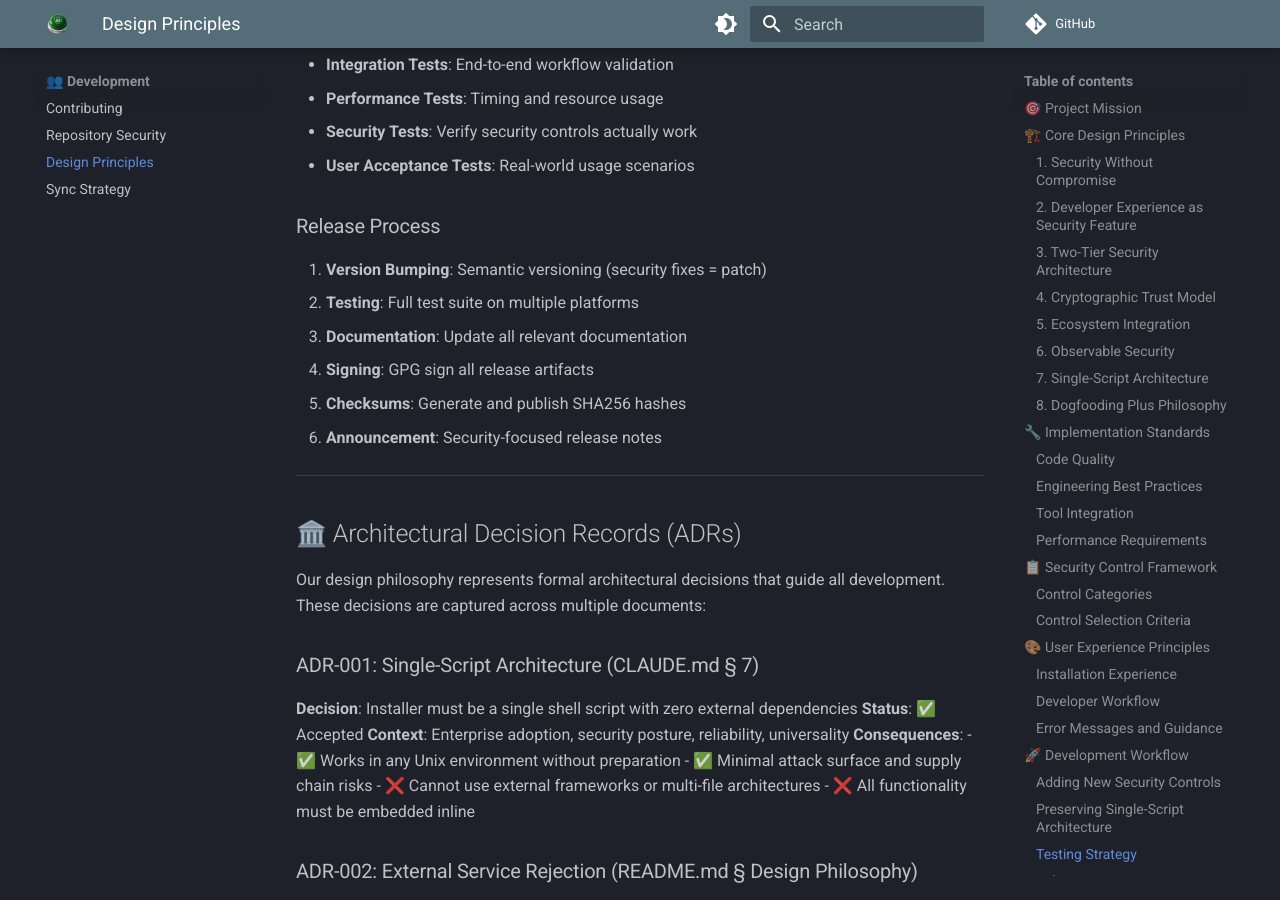
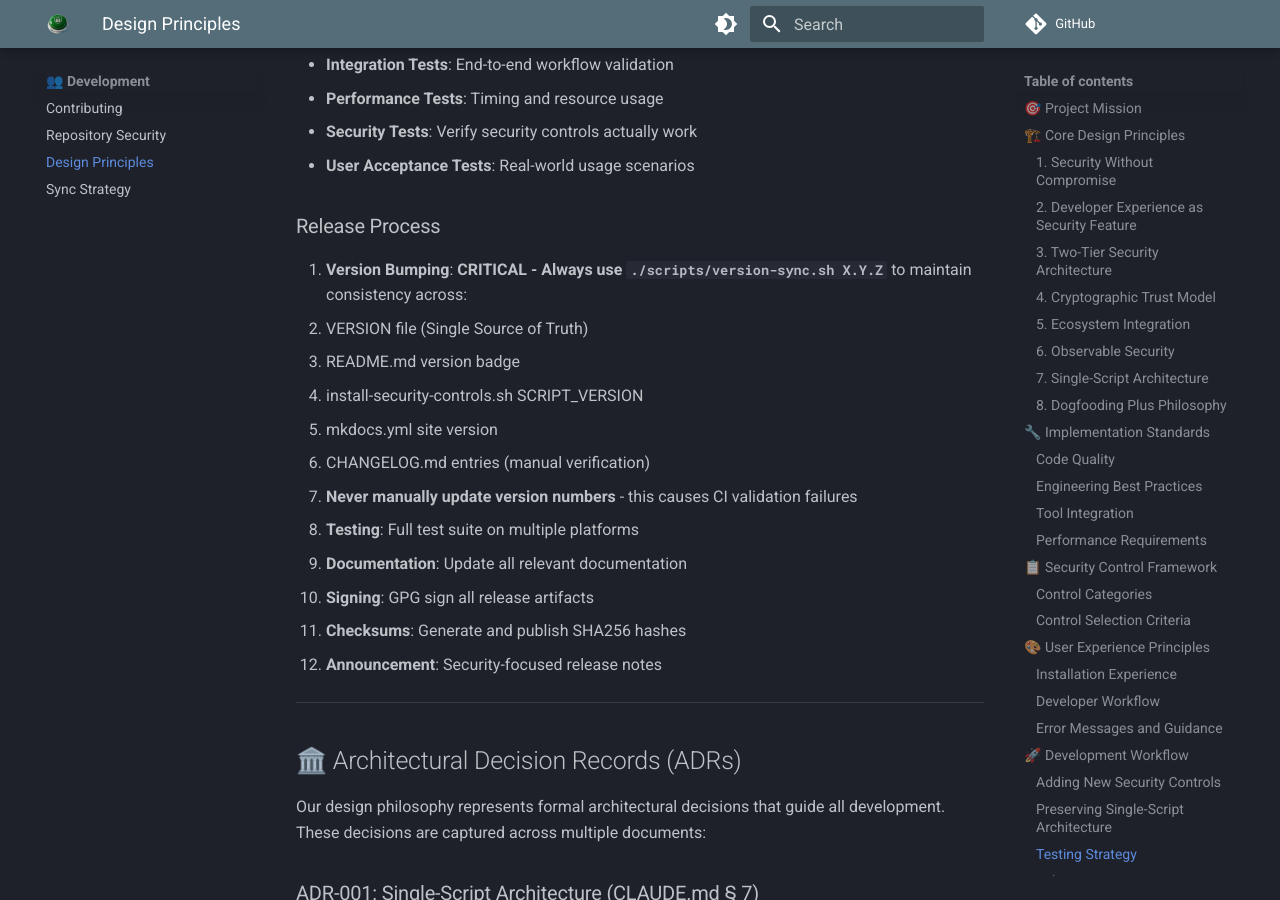
Before and after one commit to h4x0r/1-click-rust-sec, an MkDocs documentation site: the page built from docs/design-principles.md, in a window 1280 px wide and 900 px high, scrolled down 8548 px. Built offline with MkDocs 1.6.1 and Material for MkDocs 9.7.7, drawn with Linux system fonts in a browser that asks for light colours; comment, search, counter and statistics services are not loaded.

Commit message:
fix: correct version sync tool and document proper version bumping process
🔧 Fixed version synchronization issues:
• Fixed README.md version badge manually (0.4.5 → 0.4.7)
• Corrected version-sync.sh regex patterns for cross-platform compatibility
• Used [0-9][0-9]* instead of [0-9]\+ for BSD/macOS sed compatibility
• Added comprehensive version bumping guidelines to design principles
• Emphasized mandatory use of ./scripts/version-sync.sh for all version updates

This resolves the CI documentation validation failures.

🚀 Generated with [Claude Code](https://claude.ai/code)

Co-Authored-By: Claude <noreply@anthropic.com>

```diff
--- a/docs/design-principles.md
+++ b/docs/design-principles.md
@@ -362,7 +362,13 @@ GPG Root Key → Repository Signing → Release Signing → Component Verificati
 - **User Acceptance Tests**: Real-world usage scenarios
 
 ### Release Process
-1. **Version Bumping**: Semantic versioning (security fixes = patch)
+1. **Version Bumping**: **CRITICAL - Always use `./scripts/version-sync.sh X.Y.Z`** to maintain consistency across:
+   - VERSION file (Single Source of Truth)
+   - README.md version badge
+   - install-security-controls.sh SCRIPT_VERSION
+   - mkdocs.yml site version
+   - CHANGELOG.md entries (manual verification)
+   - **Never manually update version numbers** - this causes CI validation failures
 2. **Testing**: Full test suite on multiple platforms
 3. **Documentation**: Update all relevant documentation
 4. **Signing**: GPG sign all release artifacts
```
Also changed, not shown: README.md (+1 -1 lines), 1 other file.
